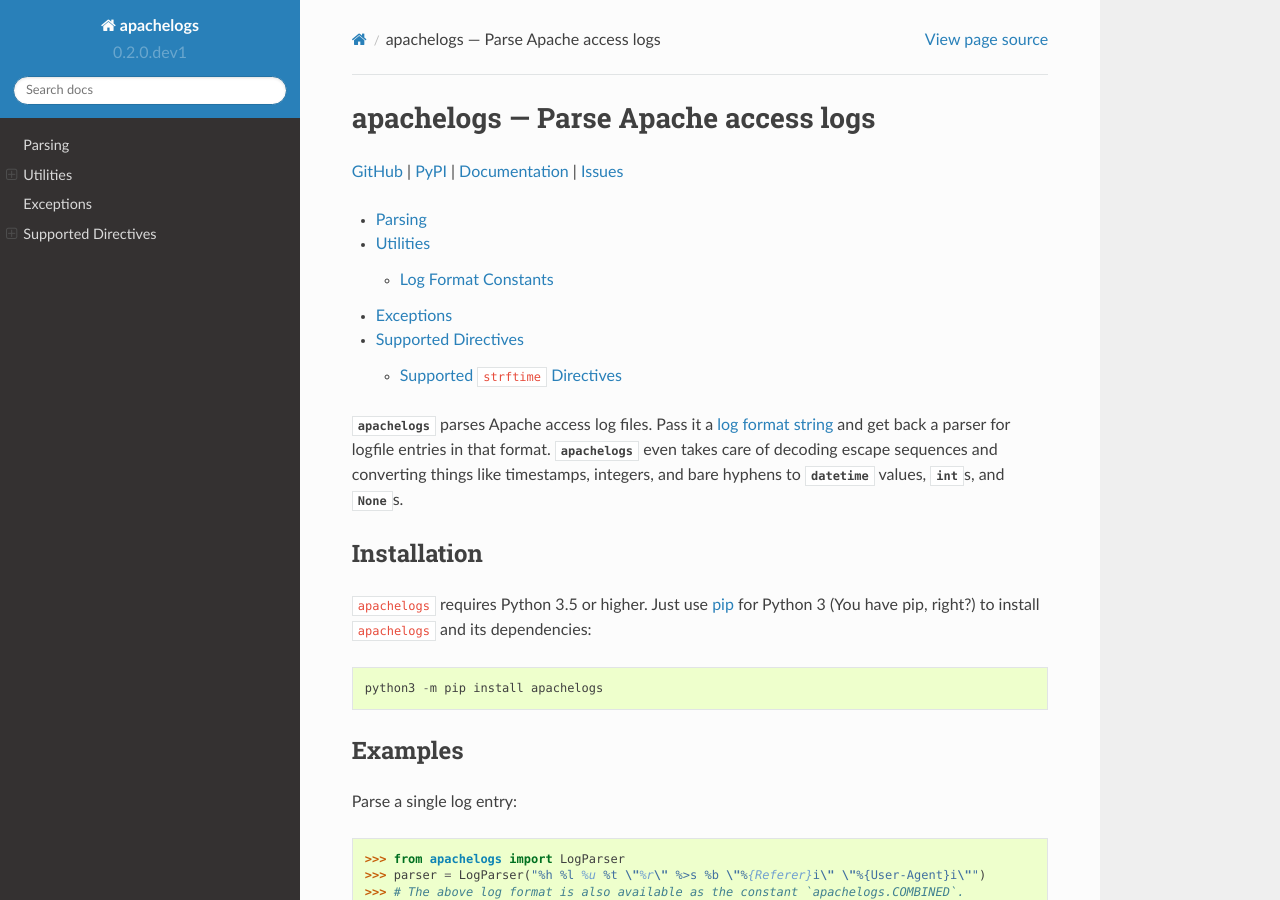
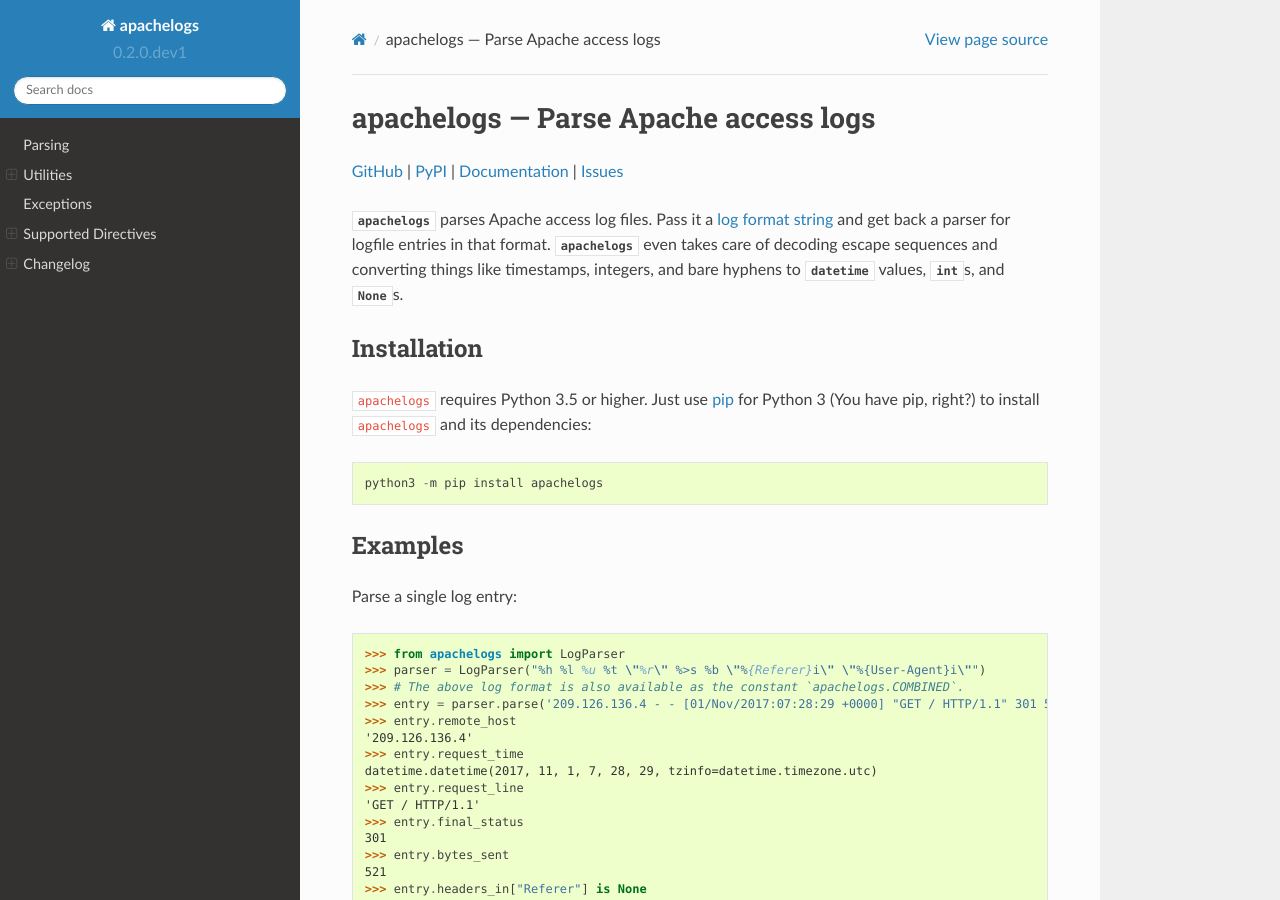
Before and after one commit to jwodder/apachelogs, a Sphinx documentation site: the page built from docs/index.rst, in a window 1280 px wide and 900 px high. Built offline with Sphinx 7.4.7 and the Read the Docs theme 2.0.0, drawn with Linux system fonts in a browser that asks for light colours.

Commit message:
Added changelog to RTD

```diff
--- a/docs/index.rst
+++ b/docs/index.rst
@@ -10,12 +10,13 @@
 | `Issues <https://github.com/jwodder/apachelogs/issues>`_
 
 .. toctree::
-    :maxdepth: 2
+    :hidden:
 
     parser
     utils
     errors
     directives
+    changelog
 
 `apachelogs` parses Apache access log files.  Pass it a `log format string
 <http://httpd.apache.org/docs/current/mod/mod_log_config.html>`_ and get back a
```
Also changed, not shown: CHANGELOG.md (+2 -2 lines), docs/changelog.rst (added, +16 -0 lines).
